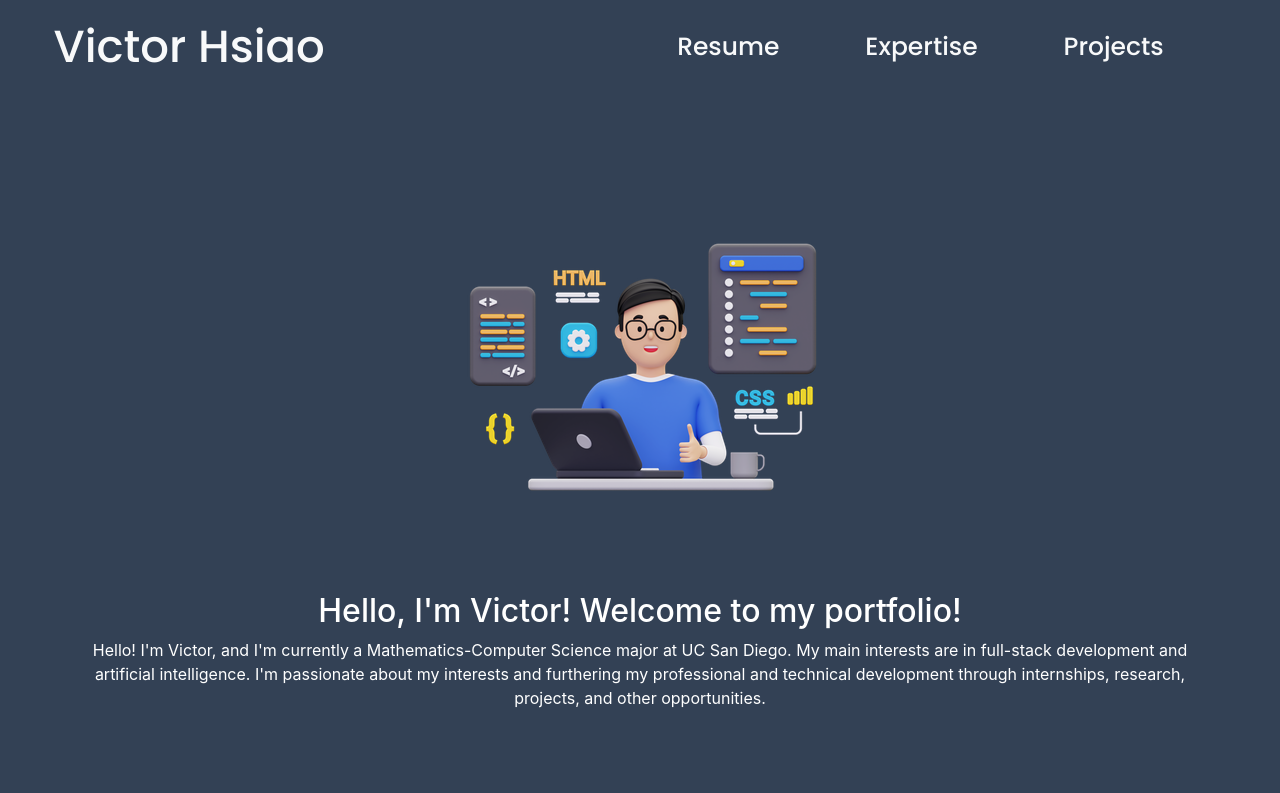
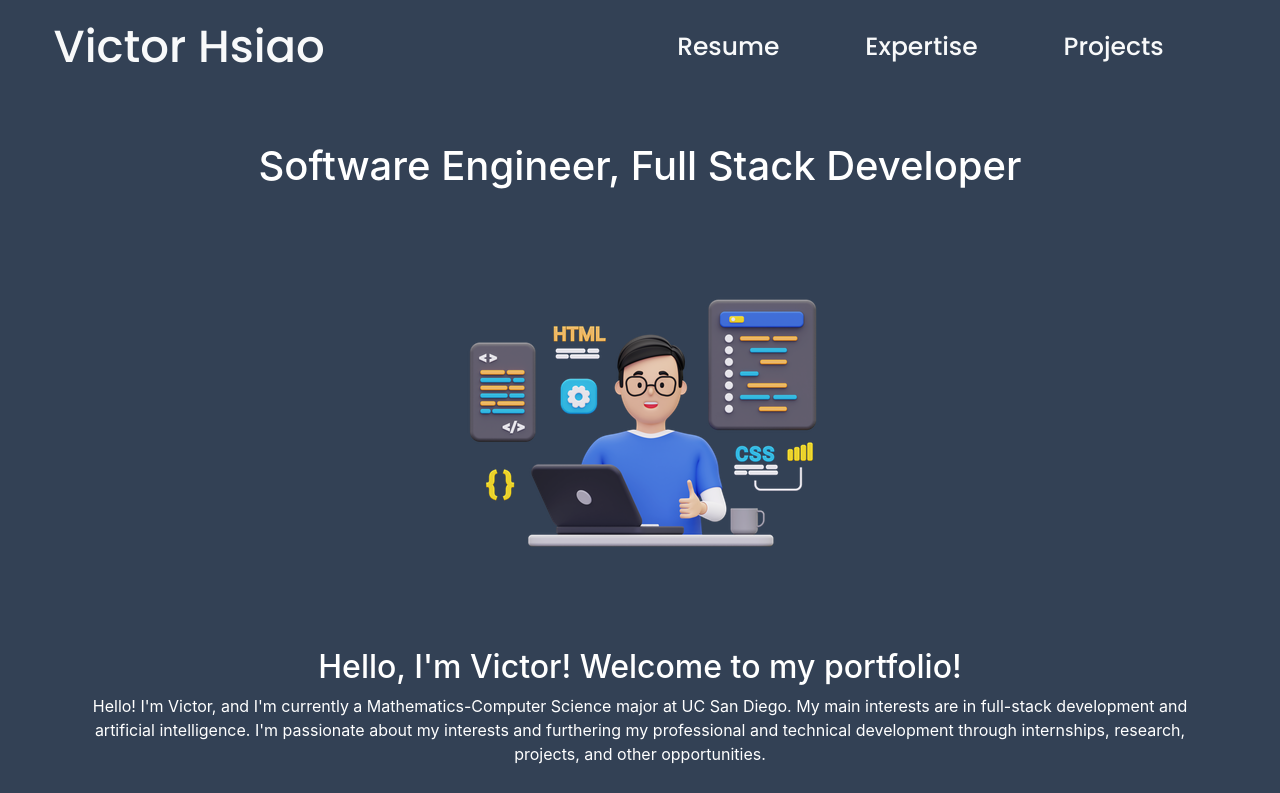
Before and after one commit to vihsiao/PortfolioUCSDvihsiao.github.io, a plain HTML site: page index.html in a window 1280 px wide. Shown: the top 793 px of the page. Drawn offline with nearby package versions, Linux system fonts and the light colour scheme.

Commit message:
Update index.html

```diff
--- a/index.html
+++ b/index.html
@@ -4,11 +4,11 @@
 <head>
     <meta charset="UTF-8">
     <meta name="viewport" content="width=device-width, initial-scale=1.0">
-    <title>Victor Hsiao Portfolio </title>
+    <title>Victor Hsiao Portfolio</title>
     <link rel="stylesheet" href="https://stackpath.bootstrapcdn.com/bootstrap/4.5.2/css/bootstrap.min.css">
     <link rel="preconnect" href="https://fonts.googleapis.com">
-<link rel="preconnect" href="https://fonts.gstatic.com" crossorigin>
-<link href="https://fonts.googleapis.com/css2?family=Poppins:wght@500;700&display=swap" rel="stylesheet">
+    <link rel="preconnect" href="https://fonts.gstatic.com" crossorigin>
+    <link href="https://fonts.googleapis.com/css2?family=Poppins:wght@500;700&display=swap" rel="stylesheet">
     <link rel="stylesheet" href="portfolio.css" type="text/css">
 </head>
 <body>
@@ -39,8 +39,9 @@
 
 <!-- Section 1: About Me -->
 <section id="about" class="container my-5">
+    <h1 class="text-center title">Software Engineer, Full Stack Developer</h1>
     <img src="images/intro-img.png" class="intro-img">
-    <h2 class="text-center">Hello, I'm Victor! Welcome to my portfolio!</h2>
+    <h2 class="text-center hello">Hello, I'm Victor! Welcome to my portfolio!</h2>
     <p class="text-center">
         Hello! I'm Victor, and I'm currently a Mathematics-Computer Science major at UC San Diego. My main interests are in full-stack development and artificial intelligence. I'm passionate about my interests and furthering my professional and technical development through internships, research, projects, and other opportunities.
     </p>
```
